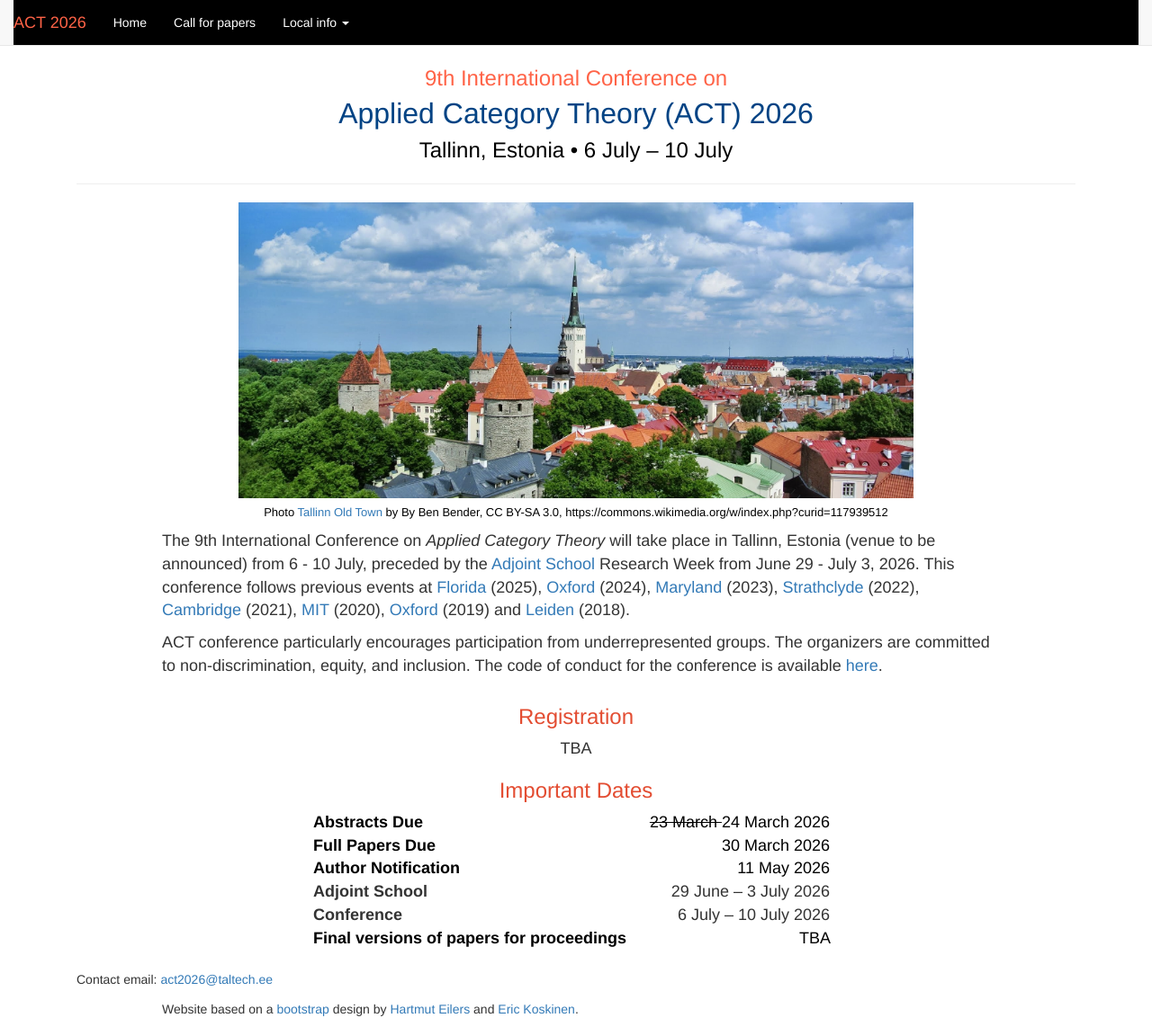
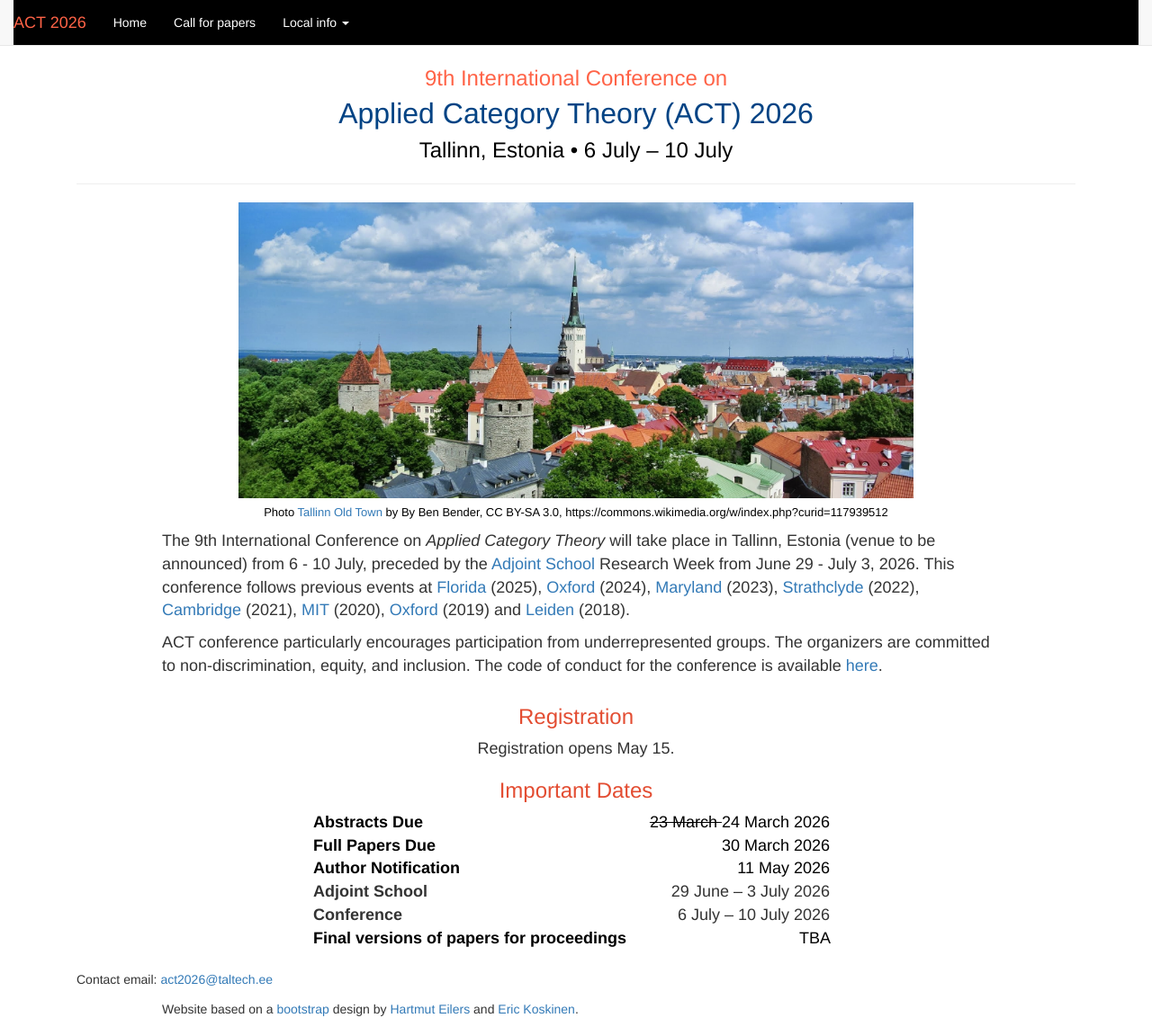
Before and after one commit to actconf2026/actconf2026.github.io, a Jekyll site: the page built from index.html, in a window 1280 px wide and 1142 px high. Shown: the whole window at 90% size. Built offline with Jekyll 4.4.1, drawn with Linux system fonts in a browser that asks for light colours.

Commit message:
Registration date updated.

```diff
--- a/index.html
+++ b/index.html
@@ -46,7 +46,7 @@ layout: act
 <p>
 	<h3 style="text-align:center;">Registration</h3>
 
-<div style="text-align:center;"> <font size="+1"> TBA </font> </div>
+<div style="text-align:center;"> <font size="+1"> Registration opens May 15. </font> </div>
 </p>
 
 <!-- <p>
```
